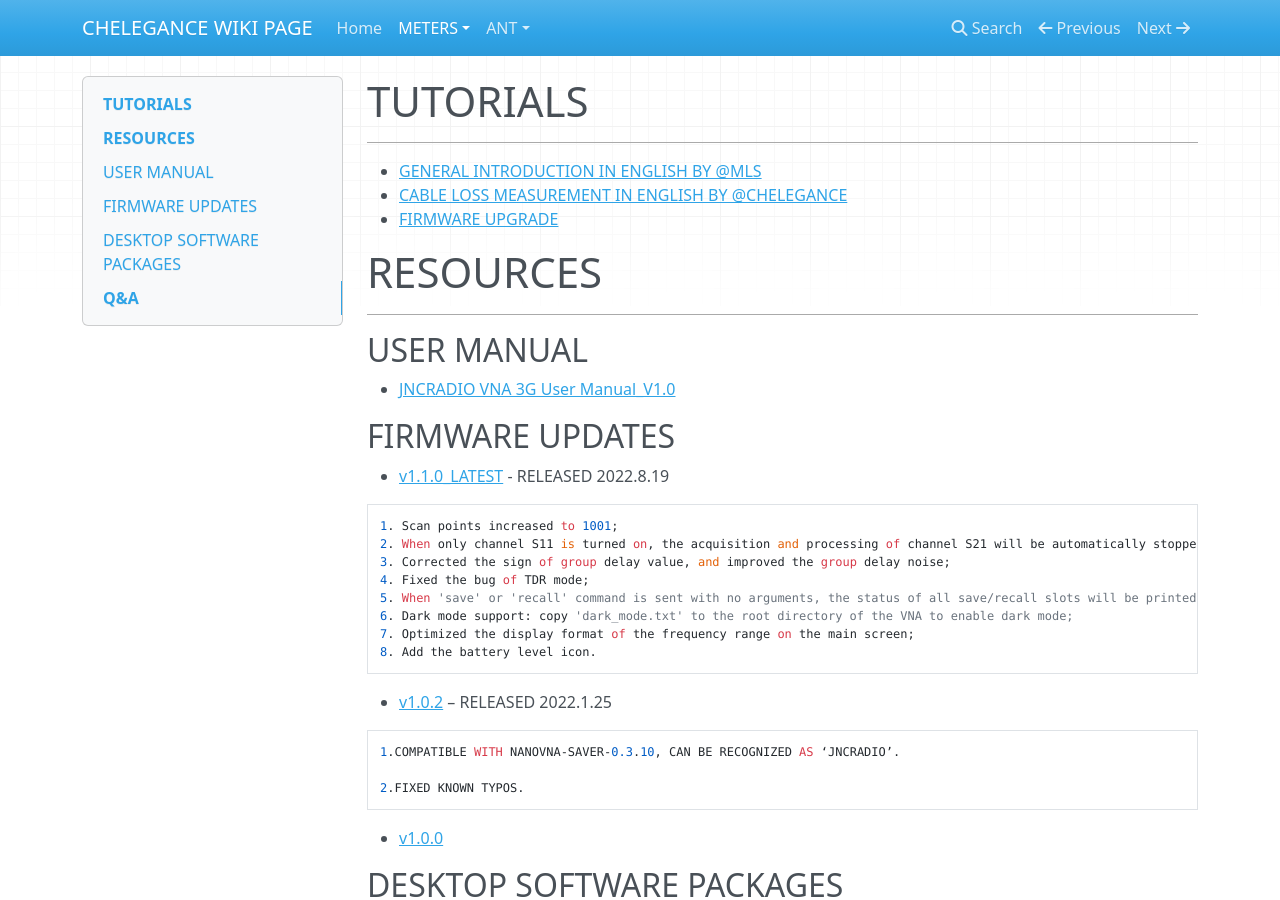
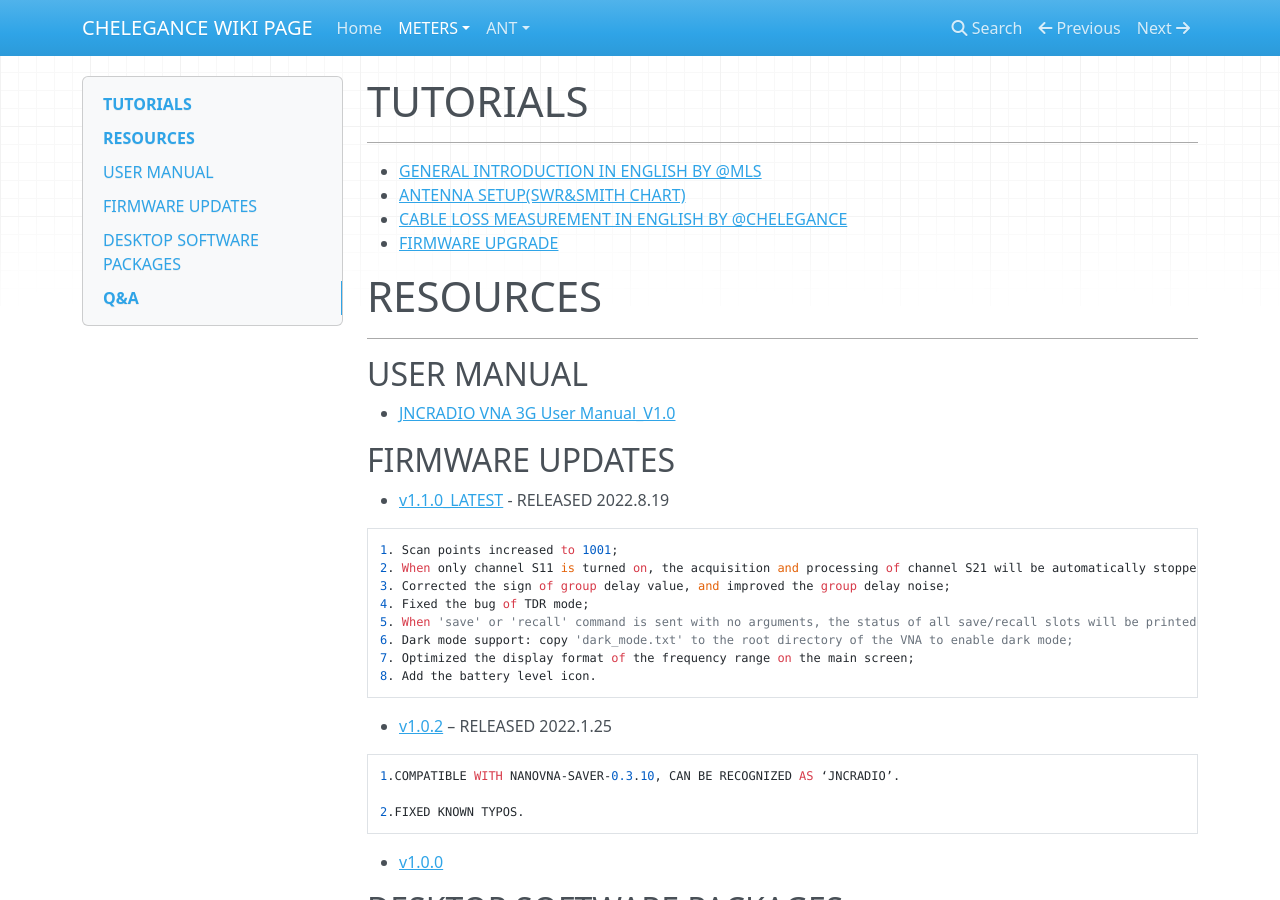
Before and after one commit to CHELEGANCE/WIKI, an MkDocs documentation site: the page built from docs/METER/JNCRADIO-VNA-3G/JNCRADIO-VNA-3G.md, in a window 1280 px wide and 900 px high. Built offline with MkDocs 1.6.1, drawn with Linux system fonts in a browser that asks for light colours; nearby versions of some CDN libraries.

Commit message:
upload antenna setup for jncradio vna

```diff
--- a/docs/METER/JNCRADIO-VNA-3G/JNCRADIO-VNA-3G.md
+++ b/docs/METER/JNCRADIO-VNA-3G/JNCRADIO-VNA-3G.md
@@ -2,6 +2,7 @@
 # TUTORIALS
 ---
 * [GENERAL INTRODUCTION IN ENGLISH BY @MLS](https://www.youtube.com/watch?v=rNNP-izZUbo&t=78s)
+* [ANTENNA SETUP(SWR&SMITH CHART)](https://www.youtube.com/watch?v=1UaOFN1Xf1g)
 * [CABLE LOSS MEASUREMENT IN ENGLISH BY @CHELEGANCE](https://www.youtube.com/watch?v=OA9Fm3M0ty8&t=2s)
 * [FIRMWARE UPGRADE](POSTS/FIRMWARE-UPGRADE.md)
 
```
